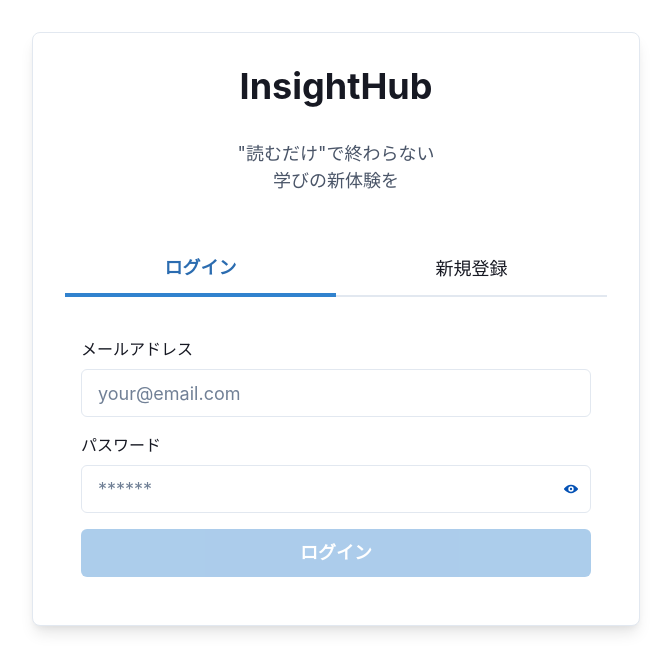
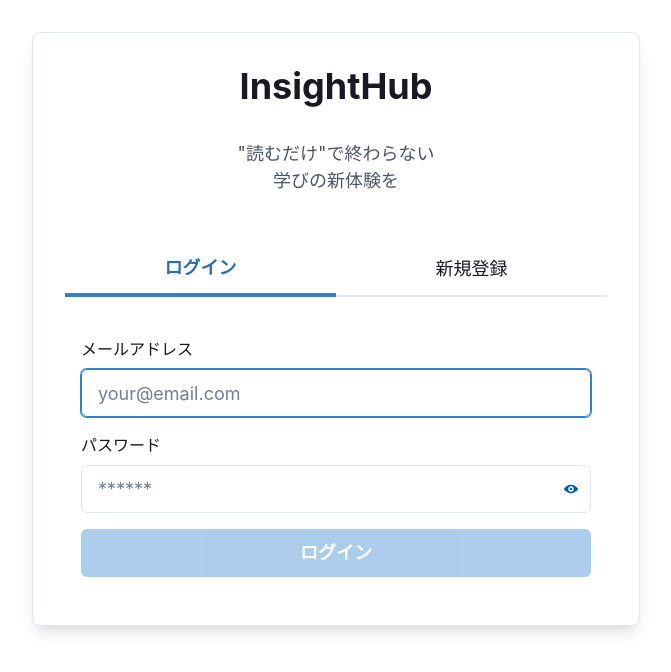
Before and after one commit to hukurou0/insight-hub, a React (Vite) app in the folder web/: page / in a window 1280 px wide. Shown: the top 672 px of the page, without its empty margins (304-975 px from the left). Built offline with nearby package versions, Linux system fonts and the light colour scheme; no server answers.

Commit message:
fix auth

```diff
--- a/web/src/features/auth/components/Auth.tsx
+++ b/web/src/features/auth/components/Auth.tsx
@@ -1,4 +1,4 @@
-import { useState, memo } from 'react';
+import { useState, memo, useRef, useEffect } from 'react';
 import {
   Box,
   Button,
@@ -45,17 +45,30 @@ const AuthForm = memo(({
   error: string;
   loading: boolean;
   handleSubmit: (isSignUp: boolean) => void;
-}) => (
+}) => {
+  const emailInputRef = useRef<HTMLInputElement>(null);
+  const passwordInputRef = useRef<HTMLInputElement>(null);
+
+  useEffect(() => {
+    if (emailInputRef.current) {
+      emailInputRef.current.focus();
+    }
+  }, []);
+
+  return (
     <VStack spacing={4} w="100%">
       <FormControl isInvalid={!!error}>
         <FormLabel>メールアドレス</FormLabel>
         <Input
+          ref={emailInputRef}
           type="email"
           value={email}
           onChange={(e) => setEmail(e.target.value)}
           onKeyDown={(e) => {
             if (e.key === 'Enter' && !loading) {
-            handleSubmit(isSignUp);
+              if (passwordInputRef.current) {
+                passwordInputRef.current.focus();
+              }
             }
           }}
           placeholder="your@email.com"
@@ -71,6 +84,7 @@ const AuthForm = memo(({
         <FormLabel>パスワード</FormLabel>
         <InputGroup>
           <Input
+            ref={passwordInputRef}
             type={showPassword ? 'text' : 'password'}
             value={password}
             onChange={(e) => setPassword(e.target.value)}
@@ -111,7 +125,8 @@ const AuthForm = memo(({
         {isSignUp ? '新規登録' : 'ログイン'}
       </Button>
     </VStack>
-));
+  );
+});
 
 export default function Auth() {
   const [email, setEmail] = useState('');
```
Lines whose indentation alone changed are shown as unchanged.
